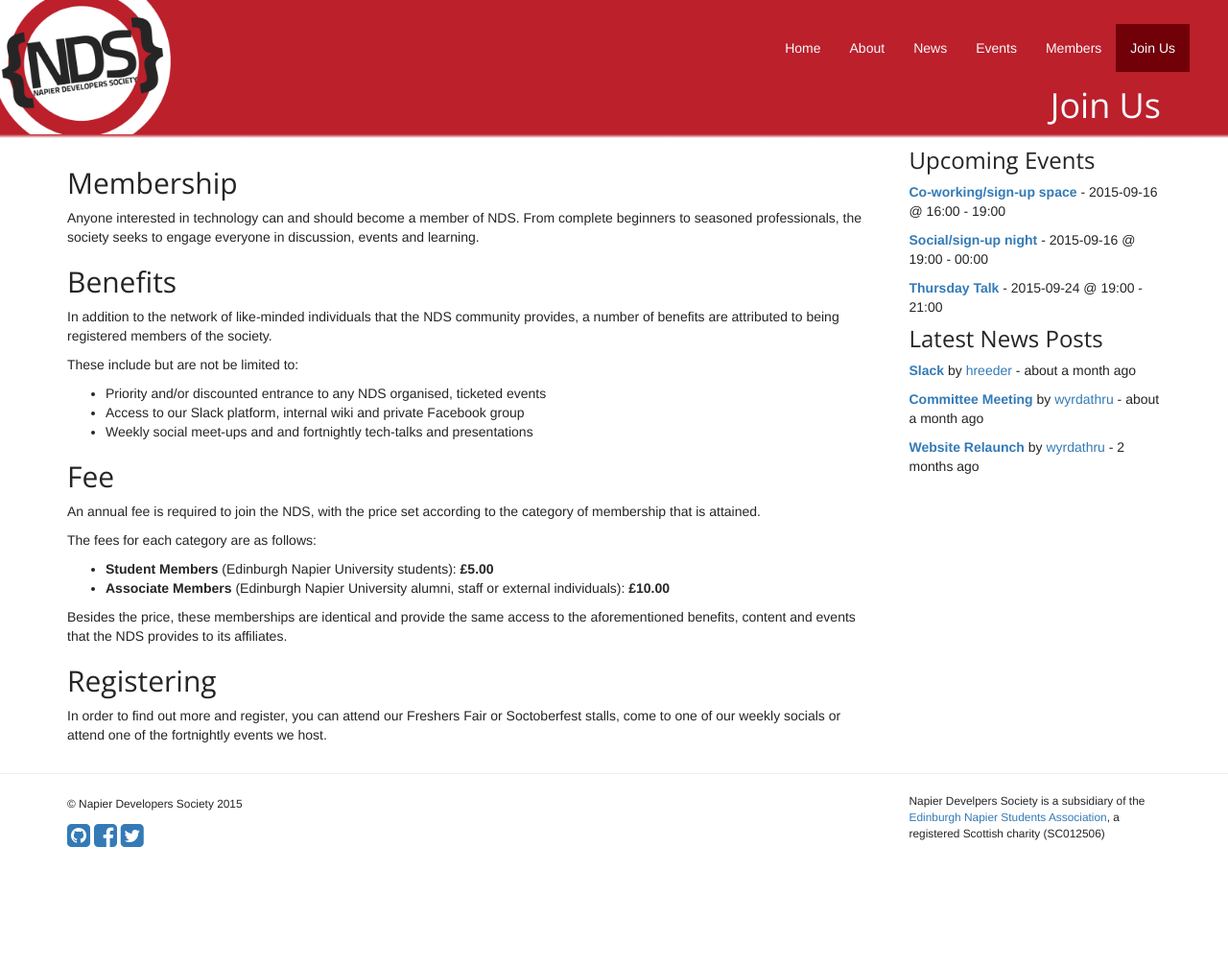
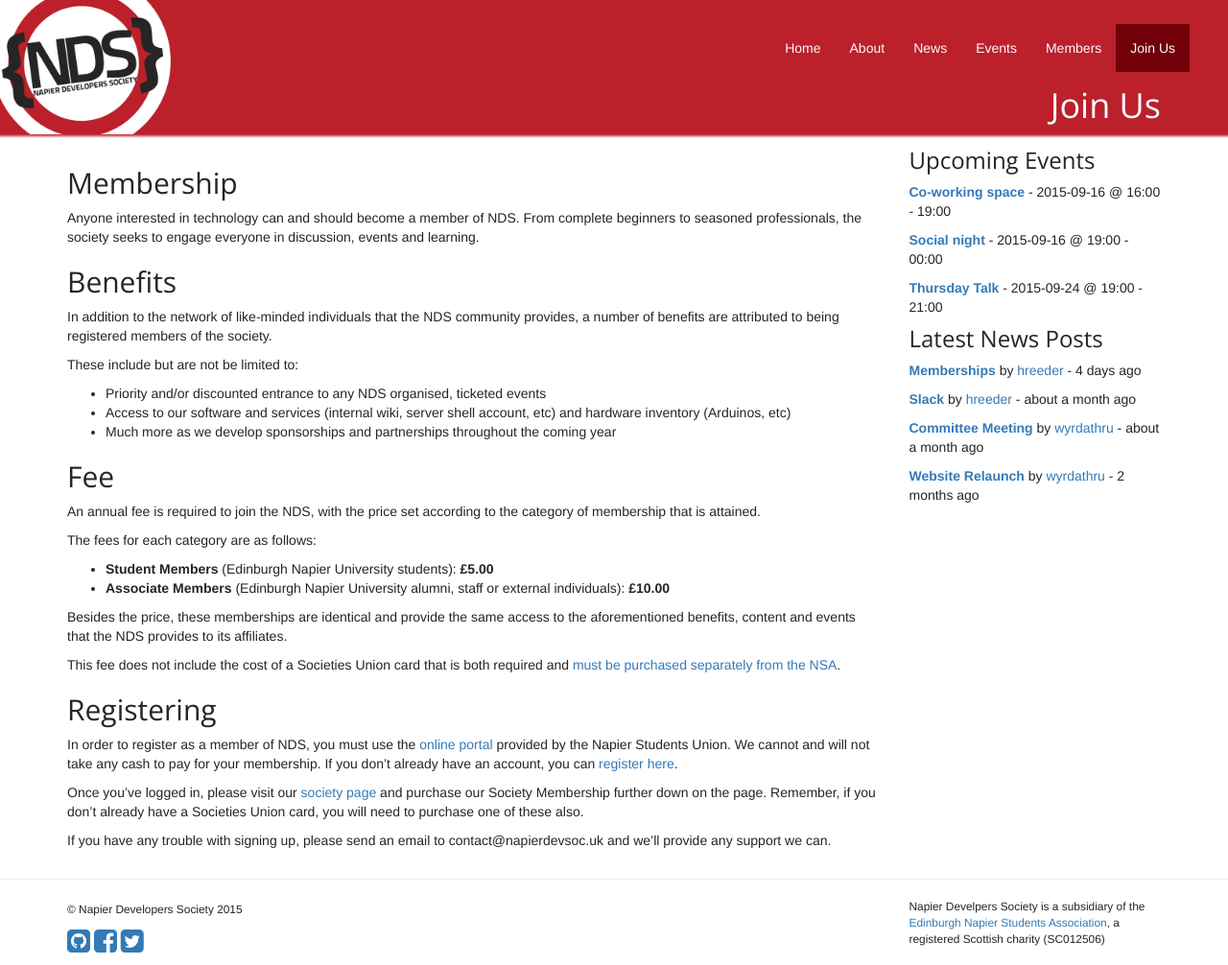
Before and after one commit to NapierDevSoc/NapierDevSoc.github.io, a Jekyll site: the page built from join/index.md, in a window 1280 px wide. Shown: the whole page at 96% size. Built offline with Jekyll 4.4.1, drawn with Linux system fonts in a browser that asks for light colours; nearby versions of some CDN libraries; Markdown is read by kramdown in place of the engine named in the settings; before the commit the page ends 900 px from its top, so only the background shows below that.

Commit message:
Updated for info re: paying fee, membership benefits, home page

```diff
--- a/_posts/2015-09-16-Co-working-space.md
+++ b/_posts/2015-09-16-Co-working-space.md
@@ -1,12 +1,12 @@
 ---
 layout: post
-title: Co-working/sign-up space
+title: Co-working space
 author: wyrdathru
 category: "events"
 tags: [events]
 time: 16:00 - 19:00
 ---
-## Weekly co-working space and sign-ups
+## Weekly co-working space
 Find us in room C30 for our weekly co-working space. Meet other members of the society, learn from their experience and share your own.
 
 Don't miss out, become part of the community - we're a friendly bunch. Whether you're entirely new to embracing technology or not, you're most welcome.
--- a/_posts/2015-09-16-Social-night.md
+++ b/_posts/2015-09-16-Social-night.md
@@ -1,12 +1,12 @@
 ---
 layout: post
-title: Social/sign-up night
+title: Social night
 author: wyrdathru
 category: "events"
 tags: [events]
 time: 19:00 - 00:00
 ---
-## Weekly social night and sign-ups
+## Weekly social night
 Find us at the Napier union bar upstairs in Three Sisters for our weekly social night. Meet other members of the society, grab a drink and have a relaxing time after a long day at university.
 
 Don't miss out, become part of the community - we're a friendly bunch. Whether you're entirely new to embracing technology or not, you're most welcome.
--- a/join/index.md
+++ b/join/index.md
@@ -14,8 +14,8 @@ In addition to the network of like-minded individuals that the NDS community pro
 These include but are not be limited to:
 
 - Priority and/or discounted entrance to any NDS organised, ticketed events
-- Access to our Slack platform, internal wiki and private Facebook group
-- Weekly social meet-ups and and fortnightly tech-talks and presentations
+- Access to our software and services (internal wiki, server shell account, etc) and hardware inventory (Arduinos, etc)
+- Much more as we develop sponsorships and partnerships throughout the coming year
 
 ## Fee
 An annual fee is required to join the NDS, with the price set according to the category of membership that is attained.
@@ -27,5 +27,11 @@ The fees for each category are as follows:
 
 Besides the price, these memberships are identical and provide the same access to the aforementioned benefits, content and events that the NDS provides to its affiliates.
 
+This fee does not include the cost of a Societies Union card that is both required and <a href="http://www.napierstudents.com/teamnapiersocieties/societyjoinstart/">must be purchased separately from the NSA</a>.
+
 ## Registering
-In order to find out more and register, you can attend our Freshers Fair or Soctoberfest stalls, come to one of our weekly socials or attend one of the fortnightly events we host.
+In order to register as a member of NDS, you must use the <a href="http://www.napierstudents.com/login/">online portal</a> provided by the Napier Students Union. We cannot and will not take any cash to pay for your membership. If you don't already have an account, you can <a href="http://www.napierstudents.com/account/register/guest/">register here</a>.
+
+Once you've logged in, please visit our <a href="http://www.napierstudents.com/organisation/societies/developers/">society page</a> and purchase our Society Membership further down on the page. Remember, if you don't already have a Societies Union card, you will need to purchase one of these also.
+
+If you have any trouble with signing up, please send an email to contact@napierdevsoc.uk and we'll provide any support we can.
```
Also changed, not shown: _posts/2015-08-19-Committee-Meeting.md (+3 -0 lines), _posts/2015-09-15-Memberships.md (added, +23 -0 lines), index.md (+5 -3 lines).
